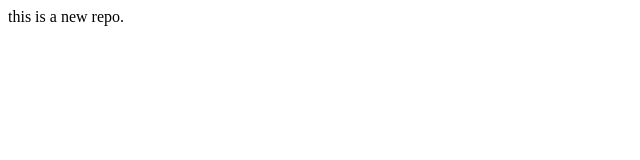
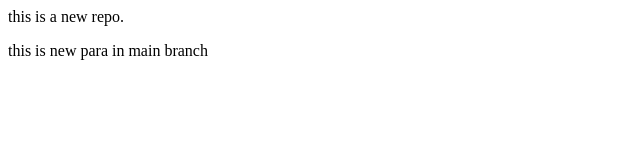
Before and after one commit to Paurush-Thakre/localrepo, a plain HTML site: page index.html in a window 1280 px wide. Shown: the whole page, without its empty margins (0-640 px from the left). Drawn offline with Linux system fonts and the light colour scheme.

Commit message:
new para added

```diff
--- a/index.html
+++ b/index.html
@@ -1 +1,3 @@
 <p>this is a new repo.</p>
+
+<P>this is new para in main branch</P>
```
